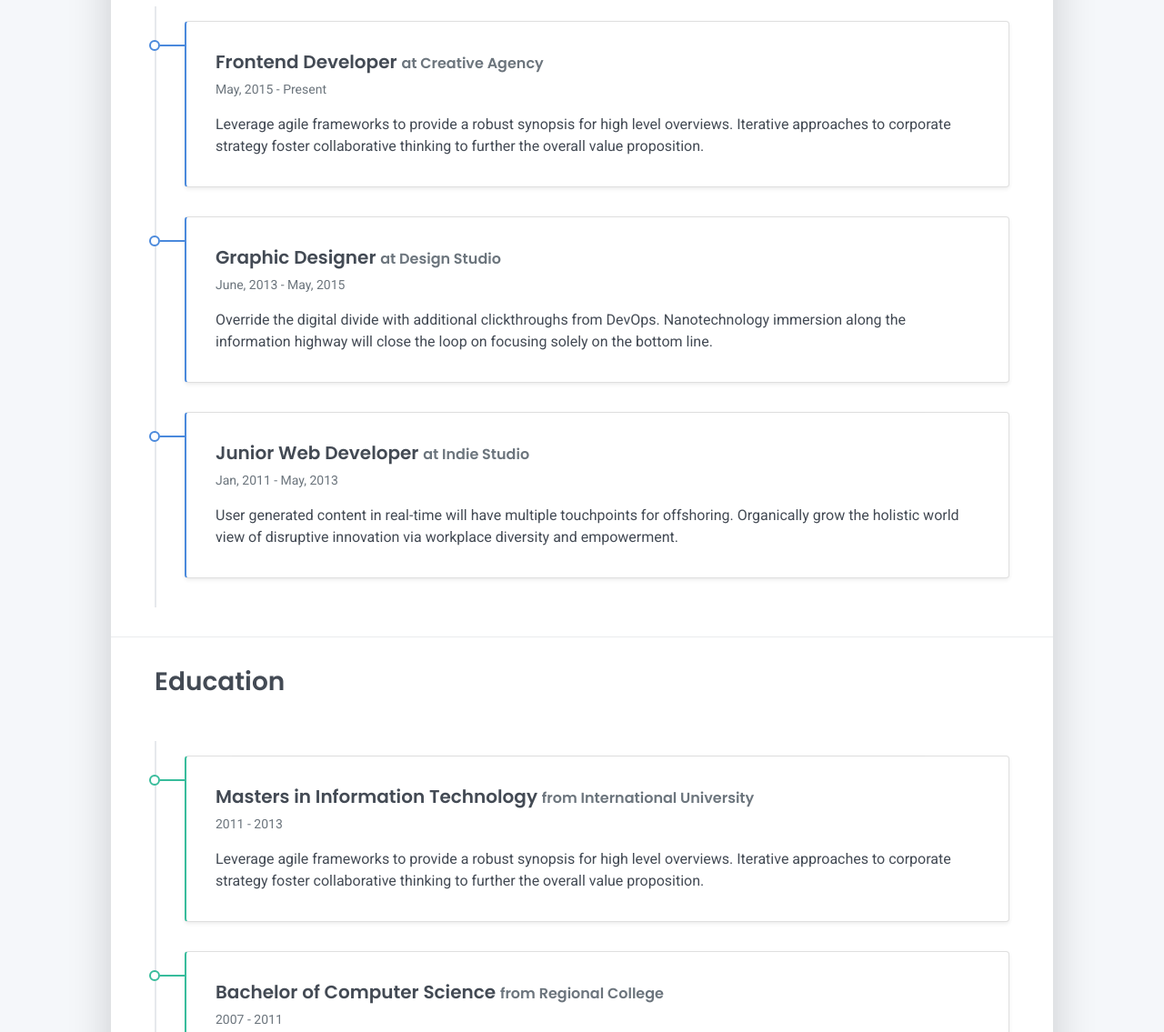
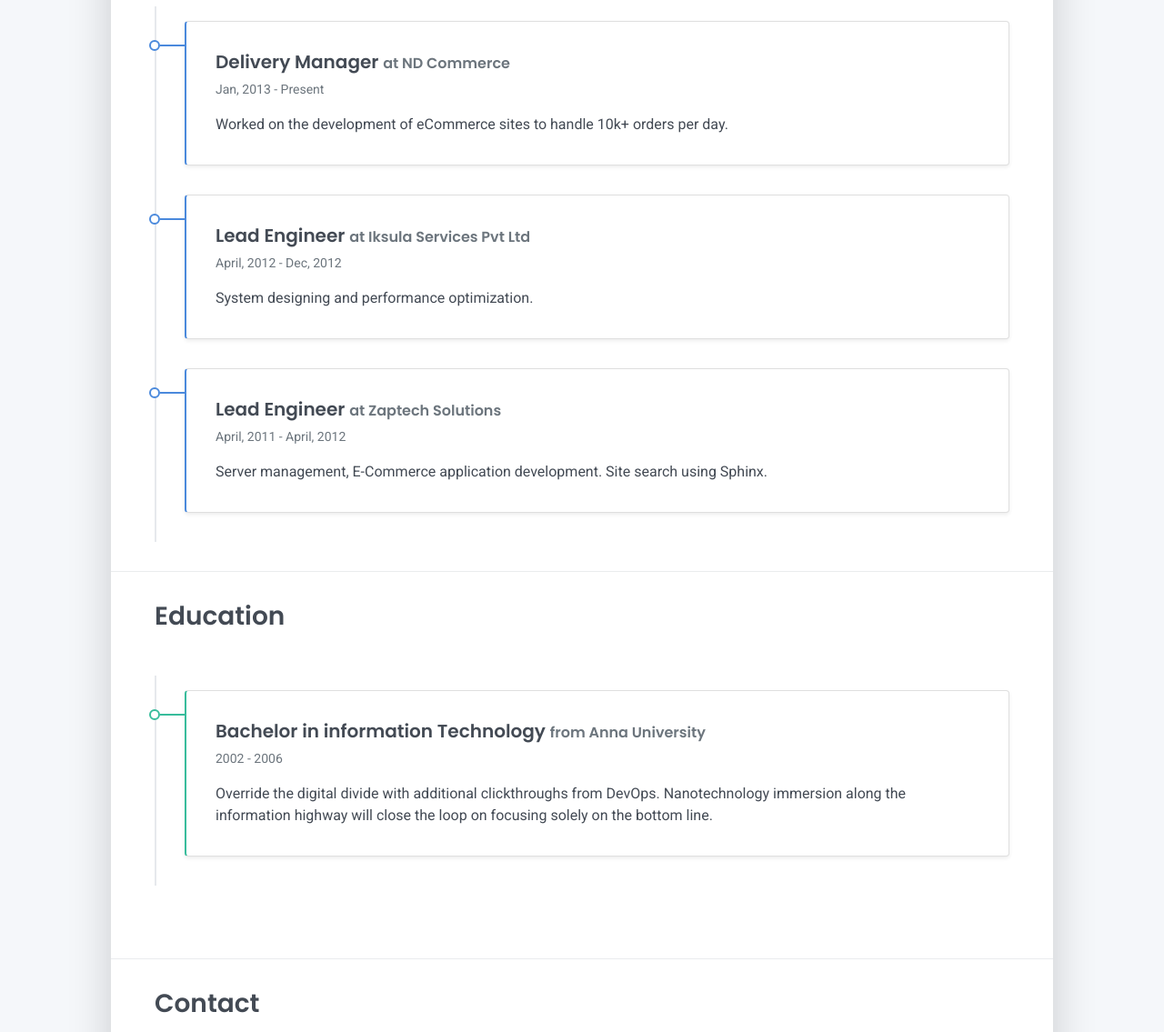
Before and after one commit to gautamkeshri/gautamkeshri.github.io, a plain HTML site: page index.html in a window 1280 px wide. Shown: the part 1040-2175 px from the top of the page at 91% size. Drawn offline with Linux system fonts and the light colour scheme.

Commit message:
updated details

```diff
--- a/index.html
+++ b/index.html
@@ -31,7 +31,7 @@
           <h1 class="site-title mb-0">Gautam Keshri</h1>
           <div class="site-nav">
             <nav role="navigation">
-              <ul class="nav justify-content-center">
+              <!--ul class="nav justify-content-center">
                 <li class="nav-item"><a class="nav-link" href="https://twitter.com/templateflip" title="Twitter"><i class="fab fa-twitter"></i><span class="menu-title sr-only">Twitter</span></a>
                 </li>
                 <li class="nav-item"><a class="nav-link" href="https://www.facebook.com/templateflip" title="Facebook"><i class="fab fa-facebook"></i><span class="menu-title sr-only">Facebook</span></a>
@@ -40,7 +40,7 @@
                 </li>
                 <li class="nav-item"><a class="nav-link" href="https://github.com/templateflip" title="Github"><i class="fab fa-github"></i><span class="menu-title sr-only">Github</span></a>
                 </li>
-              </ul>
+              </ul-->
             </nav>
           </div>
         </div>
@@ -143,23 +143,23 @@
     <div class="timeline">
       <div class="timeline-card timeline-card-primary card shadow-sm">
         <div class="card-body">
-          <div class="h5 mb-1">Frontend Developer <span class="text-muted h6">at Creative Agency</span></div>
-          <div class="text-muted text-small mb-2">May, 2015 - Present</div>
-          <div>Leverage agile frameworks to provide a robust synopsis for high level overviews. Iterative approaches to corporate strategy foster collaborative thinking to further the overall value proposition.</div>
+          <div class="h5 mb-1">Delivery Manager <span class="text-muted h6">at ND Commerce</span></div>
+          <div class="text-muted text-small mb-2">Jan, 2013 - Present</div>
+          <div>Worked on the development of eCommerce sites to handle 10k+ orders per day.</div>
         </div>
       </div>
       <div class="timeline-card timeline-card-primary card shadow-sm">
         <div class="card-body">
-          <div class="h5 mb-1">Graphic Designer <span class="text-muted h6">at Design Studio</span></div>
-          <div class="text-muted text-small mb-2">June, 2013 - May, 2015</div>
-          <div>Override the digital divide with additional clickthroughs from DevOps. Nanotechnology immersion along the information highway will close the loop on focusing solely on the bottom line.</div>
+          <div class="h5 mb-1">Lead Engineer <span class="text-muted h6">at Iksula Services Pvt Ltd</span></div>
+          <div class="text-muted text-small mb-2">April, 2012 - Dec, 2012</div>
+          <div>System designing and performance optimization.</div>
         </div>
       </div>
       <div class="timeline-card timeline-card-primary card shadow-sm">
         <div class="card-body">
-          <div class="h5 mb-1">Junior Web Developer <span class="text-muted h6">at Indie Studio</span></div>
-          <div class="text-muted text-small mb-2">Jan, 2011 - May, 2013</div>
-          <div>User generated content in real-time will have multiple touchpoints for offshoring. Organically grow the holistic world view of disruptive innovation via workplace diversity and empowerment.</div>
+          <div class="h5 mb-1">Lead Engineer  <span class="text-muted h6">at Zaptech Solutions</span></div>
+          <div class="text-muted text-small mb-2">April, 2011 - April, 2012</div>
+          <div>Server management, E-Commerce application development. Site search using Sphinx.</div>
         </div>
       </div>
     </div>
@@ -169,27 +169,27 @@
   <div class="education-section px-3 px-lg-4 pb-4">
     <h2 class="h3 mb-4">Education</h2>
     <div class="timeline">
-      <div class="timeline-card timeline-card-success card shadow-sm">
+      <!--div class="timeline-card timeline-card-success card shadow-sm">
         <div class="card-body">
           <div class="h5 mb-1">Masters in Information Technology <span class="text-muted h6">from International University</span></div>
           <div class="text-muted text-small mb-2">2011 - 2013</div>
           <div>Leverage agile frameworks to provide a robust synopsis for high level overviews. Iterative approaches to corporate strategy foster collaborative thinking to further the overall value proposition.</div>
         </div>
-      </div>
+      </div-->
       <div class="timeline-card timeline-card-success card shadow-sm">
         <div class="card-body">
-          <div class="h5 mb-1">Bachelor of Computer Science <span class="text-muted h6">from Regional College</span></div>
-          <div class="text-muted text-small mb-2">2007 - 2011</div>
+          <div class="h5 mb-1">Bachelor in information Technology <span class="text-muted h6">from Anna University</span></div>
+          <div class="text-muted text-small mb-2">2002 - 2006</div>
           <div>Override the digital divide with additional clickthroughs from DevOps. Nanotechnology immersion along the information highway will close the loop on focusing solely on the bottom line.</div>
         </div>
       </div>
-      <div class="timeline-card timeline-card-success card shadow-sm">
+      <!--div class="timeline-card timeline-card-success card shadow-sm">
         <div class="card-body">
           <div class="h5 mb-1">Science and Mathematics <span class="text-muted h6">from Mt. High Scool</span></div>
           <div class="text-muted text-small mb-2">1995 - 2007</div>
           <div>User generated content in real-time will have multiple touchpoints for offshoring. Organically grow the holistic world view of disruptive innovation via workplace diversity and empowerment.</div>
         </div>
-      </div>
+      </div-->
     </div>
   </div>
   <hr class="d-print-none"/>
@@ -224,7 +224,7 @@
           <div class="pb-2 text-secondary">gautamkeshri@gmail.com</div>
         </div>
       </div>
-      <div class="col d-none d-print-block">
+      <!--div class="col d-none d-print-block">
         <div class="mt-2">
           <div>
             <div class="mb-2">
@@ -245,7 +245,7 @@
             </div>
           </div>
         </div>
-      </div>
+      </div-->
     </div>
   </div>
 </div></div>
@@ -257,23 +257,23 @@
           <div class="footer-nav">
             <nav role="navigation">
               <ul class="nav justify-content-center">
-                <li class="nav-item"><a class="nav-link" href="https://twitter.com/templateflip" title="Twitter"><i class="fab fa-twitter"></i><span class="menu-title sr-only">Twitter</span></a>
+                <!--li class="nav-item"><a class="nav-link" href="https://twitter.com/templateflip" title="Twitter"><i class="fab fa-twitter"></i><span class="menu-title sr-only">Twitter</span></a>
                 </li>
                 <li class="nav-item"><a class="nav-link" href="https://www.facebook.com/templateflip" title="Facebook"><i class="fab fa-facebook"></i><span class="menu-title sr-only">Facebook</span></a>
                 </li>
                 <li class="nav-item"><a class="nav-link" href="https://www.instagram.com/templateflip" title="Instagram"><i class="fab fa-instagram"></i><span class="menu-title sr-only">Instagram</span></a>
-                </li>
-                <li class="nav-item"><a class="nav-link" href="https://github.com/templateflip" title="Github"><i class="fab fa-github"></i><span class="menu-title sr-only">Github</span></a>
+                </li-->
+                <li class="nav-item"><a class="nav-link" href="https://github.com/gautamkeshri" title="Github"><i class="fab fa-github"></i><span class="menu-title sr-only">Github</span></a>
                 </li>
               </ul>
             </nav>
           </div>
         </div>
-        <div class="text-small">
+        <!--div class="text-small">
           <div class="mb-1">&copy; Digitech.</div>
           <div>Design - <a href="https://templateflip.com/" target="_blank">TemplateFlip</a></div>
         </div>
-      </div>
+      </div-->
     </footer>
     <script src="scripts/bootstrap.bundle.min.js?ver=1.2.0"></script>
     <script src="scripts/aos.js?ver=1.2.0"></script>
```
Also changed, not shown: LICENSE-free.txt (deleted), README.txt (deleted), 2 other files.
